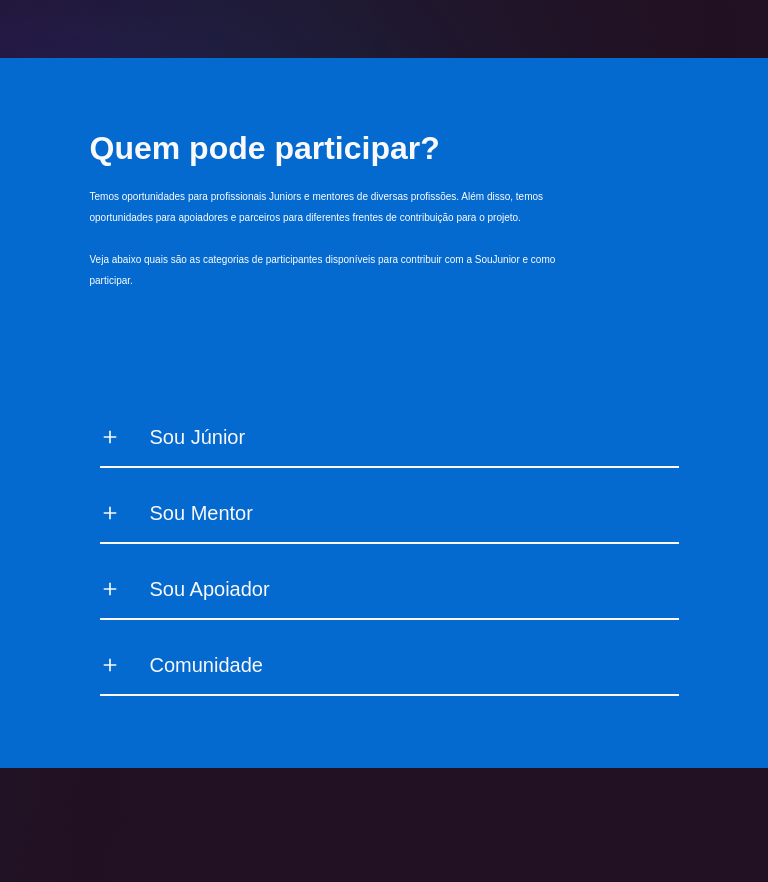
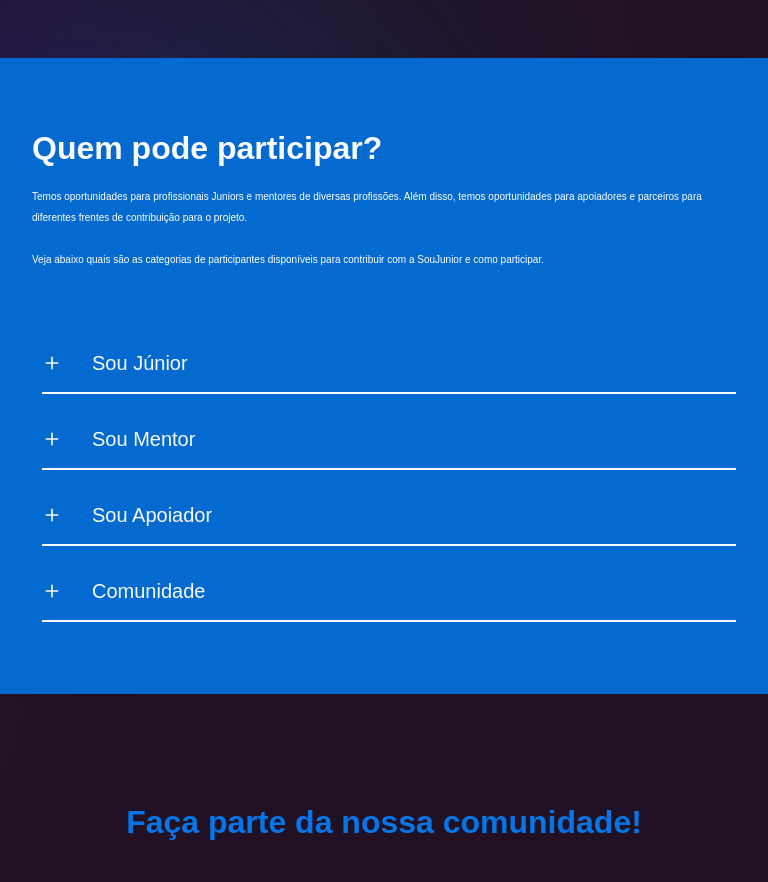
Before and after one commit to SouJunior/site-webapp, a Next.js app: page / in a window 768 px wide. Shown: the part 2220-3102 px from the top of the page. Built offline with nearby package versions, Linux system fonts and the light colour scheme; a web font is replaced by a local one.

Commit message:
fix: responsive rules

```diff
--- a/components/Participation/Participation.module.css
+++ b/components/Participation/Participation.module.css
@@ -19,10 +19,7 @@
   flex-direction: column;
   padding: 0px;
   gap: 19px;
-  width: 489px;
-  height: 254px;
-  /*width: 45.9rem;
-  height: 25.4rem;*/
+  flex: 1;
   color: rgba(4, 106, 208, 1);
 }
 
@@ -66,8 +63,9 @@
   align-items: flex-start;
   padding: 0px;
   gap: 32px;
-  width: 589px;
-  height: auto;
+  flex: 1;
+  /* width: 589px; */
+  /* height: auto; */
   color: rgba(4, 106, 208, 1);
 }
 
@@ -151,12 +149,13 @@
 @media (min-width: 414px) and (max-width: 960px) {
   .container {
     flex-direction: column;
-    min-width: 400px;
-    max-width: 960px;;
+    /* min-width: 400px; */
+    /* max-width: 960px; */
+    max-width: 100%;
   }
 
   .leftSide {
-    flex-direction: column;
+    /* flex-direction: column; */
   }
 
   .leftSide p {
```
